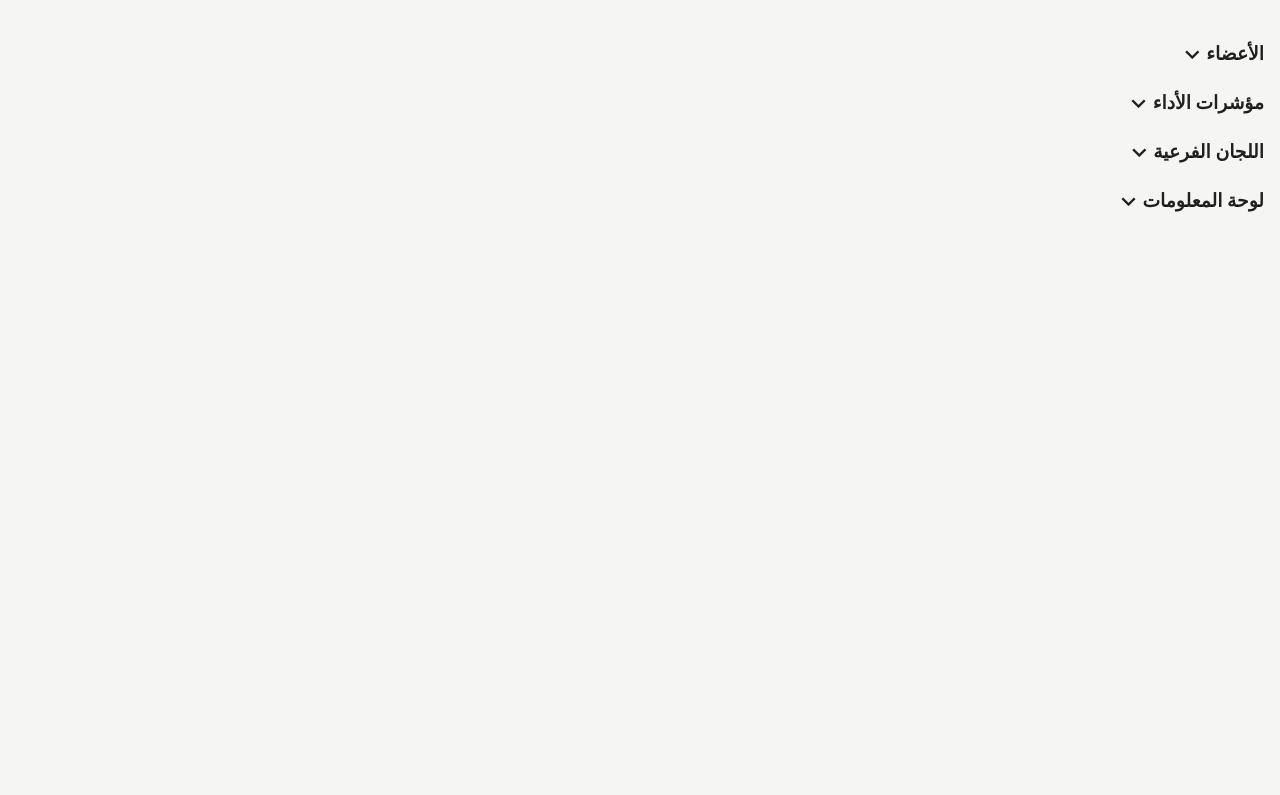
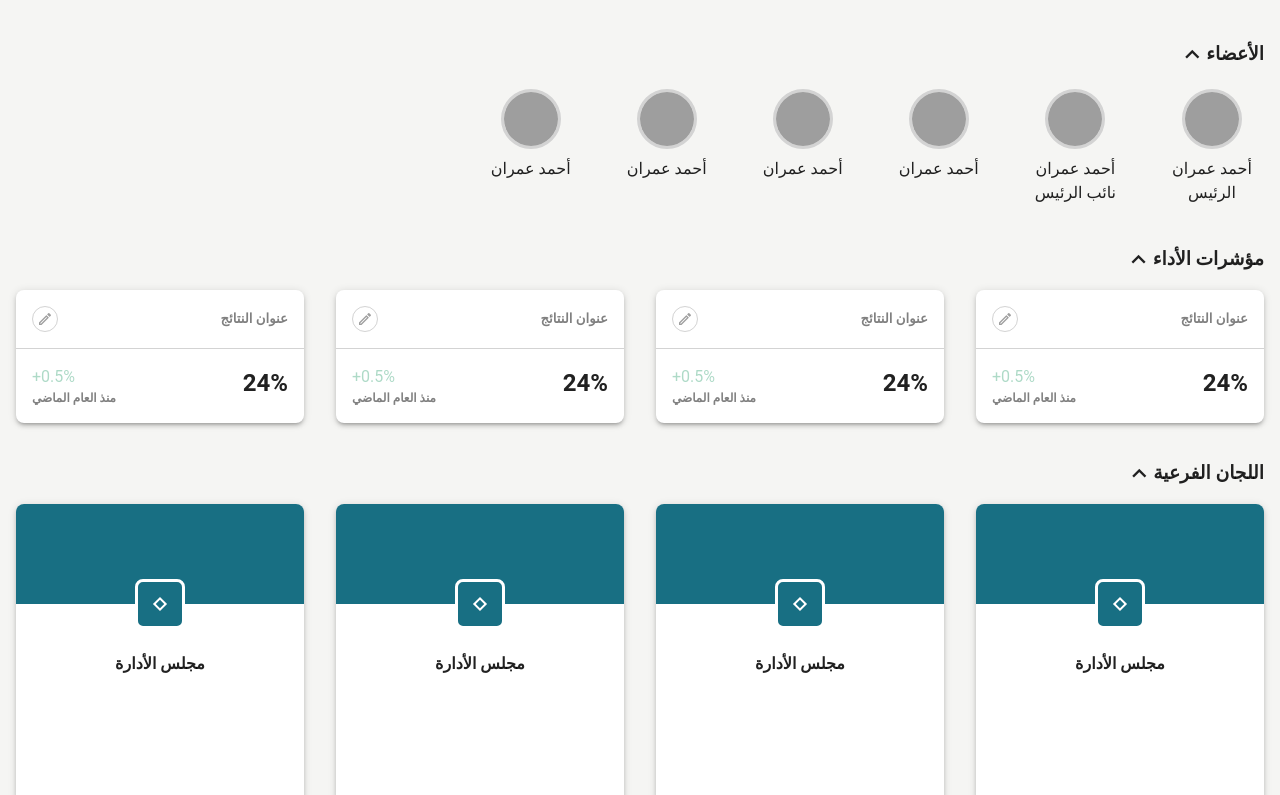
Before and after one commit to abdullah-omar-aly/vue3-vuetify-task, a Vue app: page / in a window 1280 px wide. Shown: the top 795 px of the page. Built offline with nearby package versions, Linux system fonts and the light colour scheme; grey boxes are pictures that could not be loaded.

Commit message:
set isOpen property in collapisble component to true

```diff
--- a/src/components/collapsible.vue
+++ b/src/components/collapsible.vue
@@ -15,9 +15,9 @@
 import { ref } from 'vue';
 
 defineProps(['title'])
-const isOpen = ref(false)
+const isOpen = ref(true)
 
-const toggleCollapsible = (e:any) => {
+const toggleCollapsible = () => {
     isOpen.value = !isOpen.value;
 }
 
```
